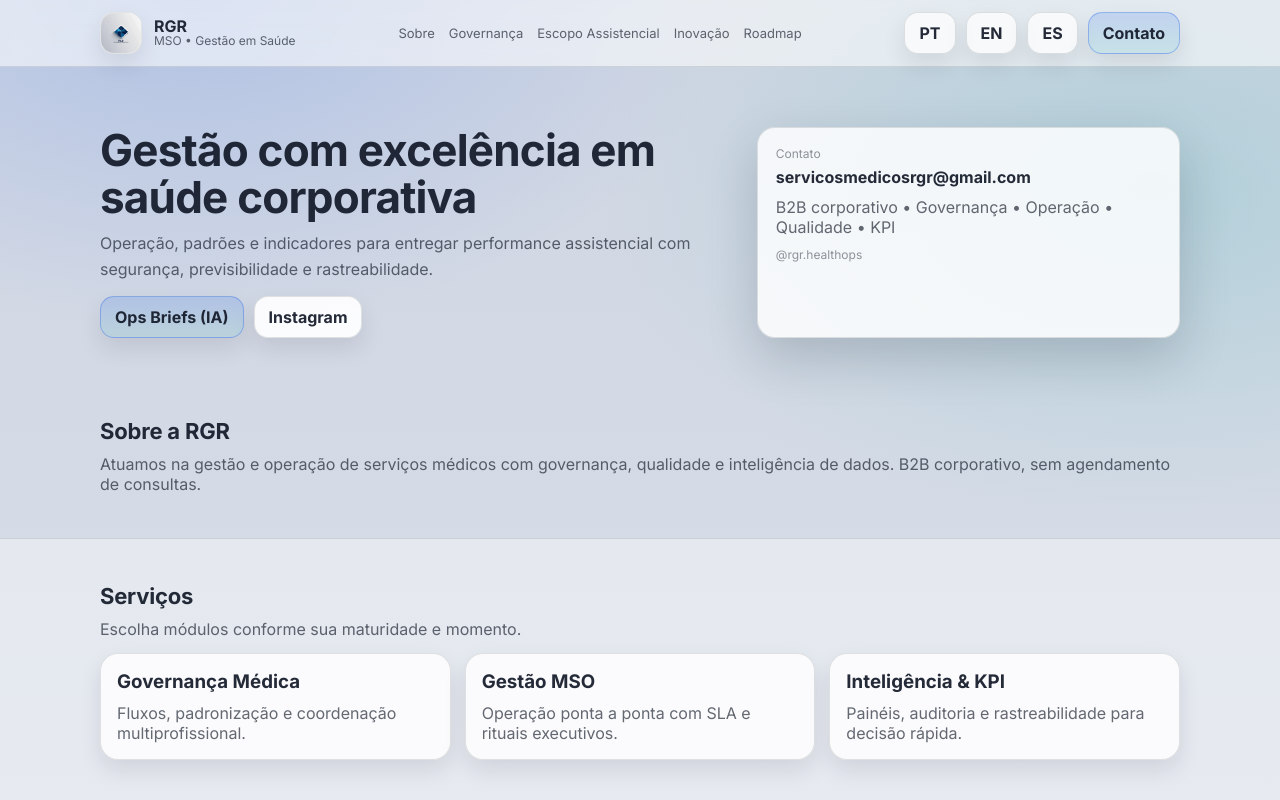
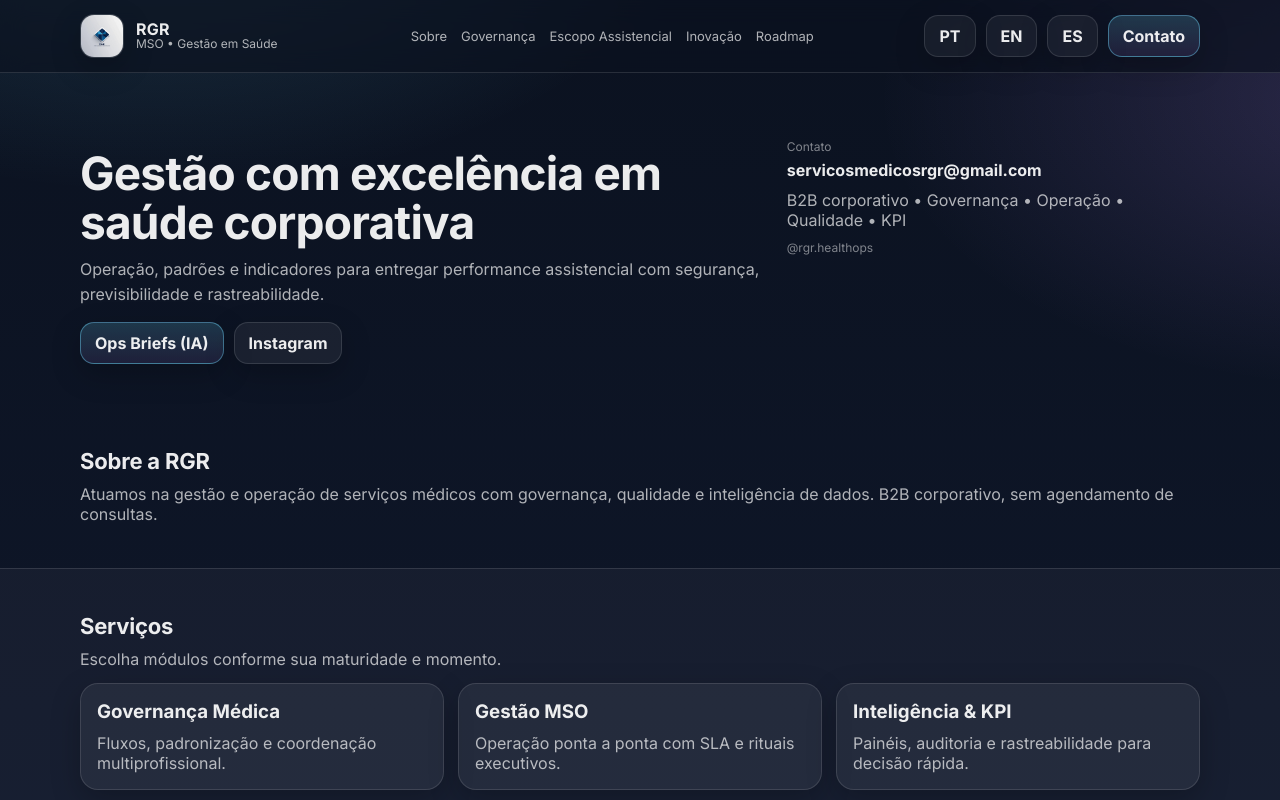
Before and after one commit to YooDxE3/rgr-website-tech, a Next.js app: page / in a window 1280 px wide. Shown: the top 800 px of the page. Built offline with nearby package versions, Linux system fonts and the light colour scheme.

Commit message:
Refactor global styles for improved theming

```diff
--- a/src/app/globals.css
+++ b/src/app/globals.css
@@ -1,17 +1,19 @@
 :root{
-  --bg: #cfd6e2;
-  --bg2: #e6e9f0;
-  --card: #ffffff;
-  --stroke: rgba(17,24,39,.12);
-  --text: rgba(17,24,39,.92);
-  --muted: rgba(17,24,39,.65);
-  --muted2: rgba(17,24,39,.45);
-  --primary: #2563eb;
-  --accent: #0ea5a4;
-  --shadow-soft: 0 10px 22px rgba(17,24,39,.10);
-  --shadow-card: 0 20px 50px rgba(17,24,39,.18);
+  --bg0:#0b1220;
+  --bg1:#0f172a;
+  --bg2:#111c35;
+  --card: rgba(255,255,255,.06);
+  --card2: rgba(255,255,255,.075);
+  --stroke: rgba(255,255,255,.12);
+  --text: rgba(255,255,255,.92);
+  --muted: rgba(255,255,255,.68);
+  --muted2: rgba(255,255,255,.48);
+  --primary:#70dcff;
+  --primary2:#ba8cff;
+  --shadow: 0 18px 60px rgba(0,0,0,.35);
+  --shadow2: 0 10px 30px rgba(0,0,0,.22);
   --radius: 18px;
-  --max: 1080px;
+  --max: 1120px;
 }
 
 *{box-sizing:border-box}
@@ -21,88 +23,138 @@ body{
   font-family: Inter, system-ui, -apple-system, Segoe UI, Roboto, Arial, sans-serif;
   color: var(--text);
   background:
-    radial-gradient(900px 550px at 15% 0%, rgba(37,99,235,.18), transparent 60%),
-    radial-gradient(900px 550px at 90% 10%, rgba(14,165,164,.16), transparent 62%),
-    linear-gradient(180deg, var(--bg), var(--bg2));
+    radial-gradient(1000px 650px at 12% -10%, rgba(112,220,255,.22), transparent 60%),
+    radial-gradient(900px 520px at 108% 5%, rgba(186,140,255,.18), transparent 56%),
+    radial-gradient(600px 420px at 45% 112%, rgba(112,220,255,.11), transparent 55%),
+    linear-gradient(180deg, var(--bg0), var(--bg1) 45%, var(--bg2));
 }
 
 a{color:inherit; text-decoration:none}
 .container{width:min(var(--max), 92%); margin:0 auto}
 
-/* Topbar */
 .topbar{
   position:sticky; top:0; z-index:10;
-  backdrop-filter: blur(10px);
-  background: rgba(255,255,255,.55);
+  backdrop-filter: blur(12px);
+  background: rgba(11,18,32,.65);
   border-bottom:1px solid var(--stroke);
 }
 .topbar__inner{
   display:flex; align-items:center; justify-content:space-between;
-  padding:12px 0; gap:16px;
+  padding:14px 0; gap:14px;
 }
-.brand{display:flex; align-items:center; gap:12px}
+.brand{display:flex; align-items:center; gap:12px; min-width: 220px}
 .brand__logo{
-  width:42px; height:42px; border-radius:14px;
+  width:44px; height:44px; border-radius:14px;
   overflow:hidden;
   border:1px solid var(--stroke);
-  background:#fff;
-  box-shadow: var(--shadow-soft);
+  background: rgba(255,255,255,.05);
+  box-shadow: var(--shadow2);
 }
 .brand__text{display:flex; flex-direction:column; line-height:1.05}
-.brand__name{font-weight:900}
+.brand__name{font-weight:900; letter-spacing:.2px}
 .brand__tag{font-size:12px; color:var(--muted)}
-
 .navlinks{display:flex; gap:14px; flex-wrap:wrap; justify-content:flex-end}
 .navlinks a{font-size:13px; color:var(--muted)}
 .navlinks a:hover{color:var(--text)}
 
-/* Buttons */
+.lang{display:flex; gap:8px; flex-wrap:wrap}
+.badge{
+  font-size:12px;
+  border:1px solid var(--stroke);
+  padding:8px 10px;
+  border-radius:12px;
+  background: rgba(255,255,255,.05);
+  color: var(--muted);
+}
+.badge--on{
+  border-color: rgba(112,220,255,.35);
+  background: rgba(112,220,255,.12);
+  color: var(--text);
+}
+
 .btn{
   display:inline-flex; align-items:center; gap:8px;
   padding:10px 14px;
   border-radius:14px;
   border:1px solid var(--stroke);
-  background: rgba(255,255,255,.9);
-  font-weight:700;
-  box-shadow: var(--shadow-soft);
+  background: rgba(255,255,255,.06);
+  box-shadow: var(--shadow2);
+  font-weight:800;
 }
+.btn:hover{background: rgba(255,255,255,.09)}
 .btn--primary{
-  border-color: rgba(37,99,235,.35);
-  background: linear-gradient(180deg, rgba(37,99,235,.18), rgba(14,165,164,.12));
+  border-color: rgba(112,220,255,.42);
+  background: linear-gradient(180deg, rgba(112,220,255,.18), rgba(186,140,255,.10));
 }
-.btn--ghost{ background: rgba(255,255,255,.7); }
+.btn--ghost{ background: rgba(255,255,255,.05); }
 
-/* Sections */
 .section{padding:44px 0}
-.section--alt{background: rgba(255,255,255,.35); border-top:1px solid var(--stroke); border-bottom:1px solid var(--stroke)}
+.section--alt{
+  background: rgba(255,255,255,.035);
+  border-top:1px solid var(--stroke);
+  border-bottom:1px solid var(--stroke);
+}
 .h2{margin:0 0 10px; font-size:22px; letter-spacing:-.2px}
 .muted{color:var(--muted); margin:0}
 .fine{font-size:12px; color:var(--muted2)}
+.kicker{
+  display:inline-flex; gap:8px; align-items:center;
+  border:1px solid var(--stroke);
+  background: rgba(255,255,255,.05);
+  border-radius:999px;
+  padding:7px 10px;
+  font-size:12px;
+  color: var(--muted);
+}
+.dot{
+  width:8px; height:8px; border-radius:999px;
+  background: linear-gradient(135deg, var(--primary), var(--primary2));
+}
 
-/* Hero */
-.hero{padding:60px 0 36px}
-.hero__grid{display:grid; gap:22px; grid-template-columns: 1.2fr .8fr}
-@media(max-width: 980px){ .hero__grid{grid-template-columns: 1fr} }
-.hero__title{font-size:44px; line-height:1.07; margin:0 0 10px; letter-spacing:-.8px}
-.hero__card{
-  background: rgba(255,255,255,.82);
+.hero{padding:66px 0 40px}
+.hero__grid{display:grid; gap:18px; grid-template-columns:1.25fr .75fr}
+@media(max-width: 980px){ .hero__grid{grid-template-columns:1fr} }
+.hero__title{font-size:46px; line-height:1.06; margin:10px 0 10px; letter-spacing:-.8px}
+.hero__lead{font-size:16px; line-height:1.65; margin:0; color:var(--muted); max-width: 840px}
+.hero__panel{
+  background: rgba(255,255,255,.06);
   border:1px solid var(--stroke);
   border-radius: var(--radius);
-  box-shadow: var(--shadow-card);
+  box-shadow: var(--shadow);
   padding:18px;
 }
+.hero__panel strong{color: var(--text)}
+.pills{display:flex; gap:8px; flex-wrap:wrap; margin-top:14px}
+.pill{
+  border:1px solid var(--stroke);
+  background: rgba(255,255,255,.05);
+  padding:7px 10px;
+  border-radius:999px;
+  font-size:12px;
+  color: var(--muted);
+}
+.pill b{color: var(--primary)}
 
-/* Grids + cards */
 .grid3{display:grid; grid-template-columns:repeat(3,minmax(0,1fr)); gap:14px}
 .grid2{display:grid; grid-template-columns:repeat(2,minmax(0,1fr)); gap:14px}
 @media(max-width: 980px){ .grid3,.grid2{grid-template-columns:1fr} }
 
 .card{
-  background: rgba(255,255,255,.82);
+  background: rgba(255,255,255,.06);
   border:1px solid var(--stroke);
   border-radius: var(--radius);
-  box-shadow: var(--shadow-soft);
+  box-shadow: var(--shadow2);
   padding:16px;
 }
+.card--soft{ background: rgba(255,255,255,.05); }
 .card h3{margin:0}
 .card p{margin:10px 0 0}
+.card .tag{font-size:12px; color:var(--muted2)}
+.hr{height:1px; background: rgba(255,255,255,.10); margin:12px 0}
+
+.footer{
+  padding:18px 0 30px;
+  border-top: 1px solid rgba(255,255,255,.10);
+  color: var(--muted2);
+  font-size:12px;
+}
```
